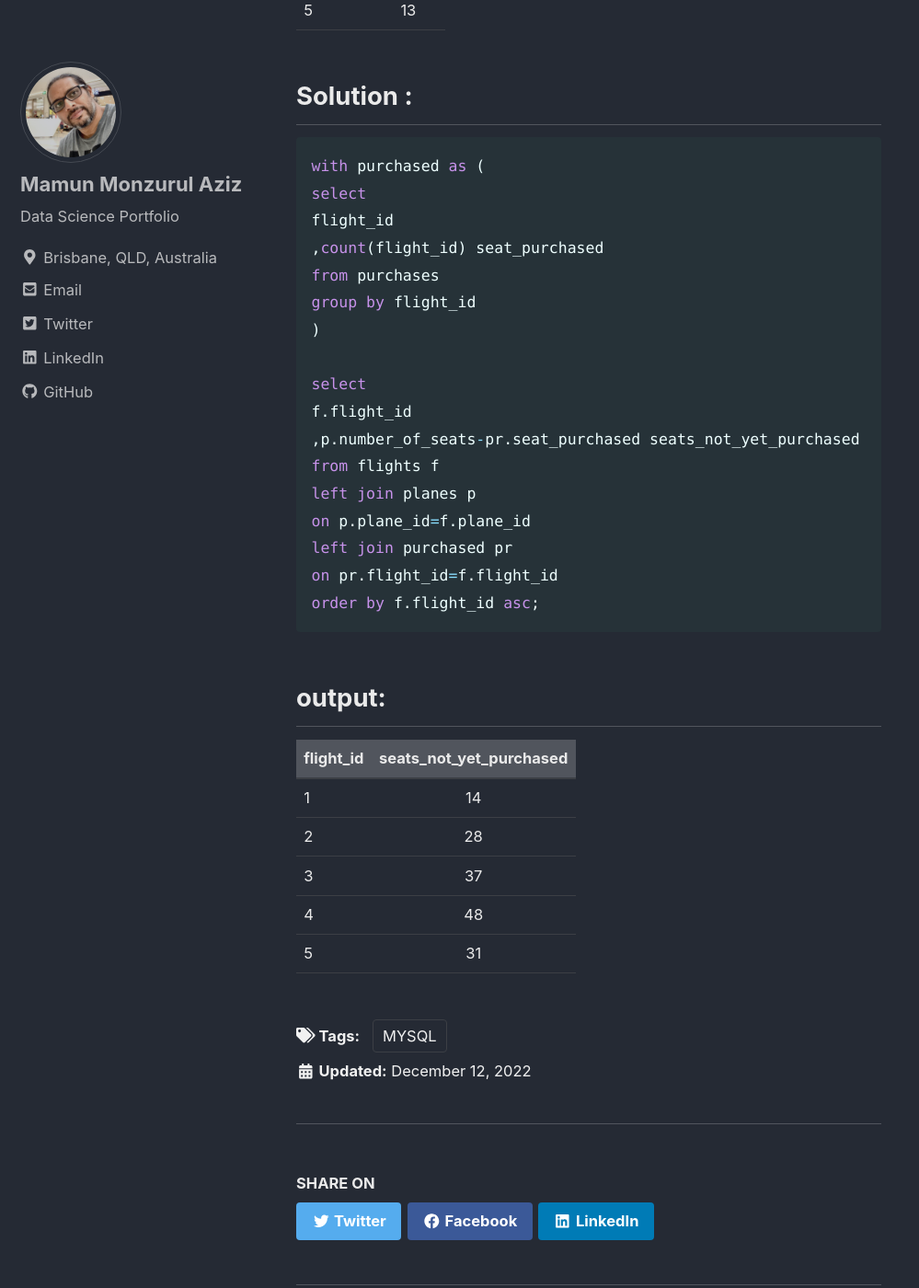
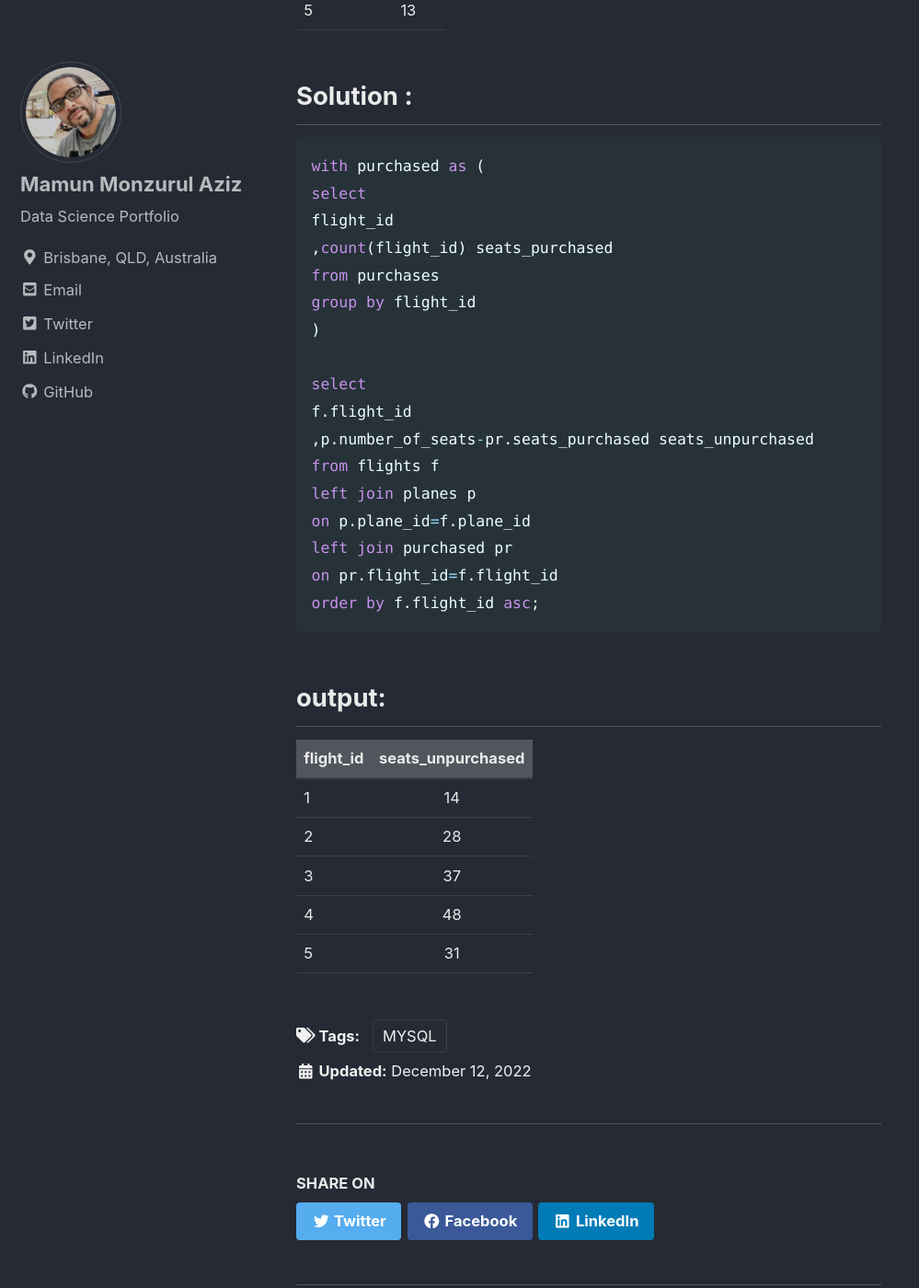
Before and after one commit to mamunmaziz/mamunmaziz.github.io, a Jekyll site: the page built from _posts/2022-12-12-MYSQL-subqueries.md, in a window 1280 px wide and 1400 px high, scrolled down 2200 px. Shown: the whole window at 92% size, without its empty margins (0-999 px from the left). Built offline with Jekyll 4.4.1, drawn with Linux system fonts in a browser that asks for light colours; cached includes are drawn as plain includes; nearby versions of some CDN libraries.

Commit message:
Update 2022-12-12-MYSQL-subqueries.md

```diff
--- a/_posts/2022-12-12-MYSQL-subqueries.md
+++ b/_posts/2022-12-12-MYSQL-subqueries.md
@@ -60,14 +60,14 @@ Create a query to display the number of unpurchased seats for each flight ID.
 with purchased as (
 select
 flight_id
-,count(flight_id) seat_purchased
+,count(flight_id) seats_purchased
 from purchases
 group by flight_id
 )
 
 select
 f.flight_id
-,p.number_of_seats-pr.seat_purchased seats_not_yet_purchased
+,p.number_of_seats-pr.seats_purchased seats_unpurchased
 from flights f
 left join planes p
 on p.plane_id=f.plane_id
@@ -78,10 +78,10 @@ order by f.flight_id asc;
 
 ## output:
 
-|flight_id| seats_not_yet_purchased    |
-|---------|:--------------------------:|
-|1        |14                          |
-|2        |28                          |
-|3        |37                          |
-|4        |48                          |
-|5        |31                          |
+|flight_id| seats_unpurchased    |
+|---------|:--------------------:|
+|1        |14                    |
+|2        |28                    |
+|3        |37                    |
+|4        |48                    |
+|5        |31                    |
```
